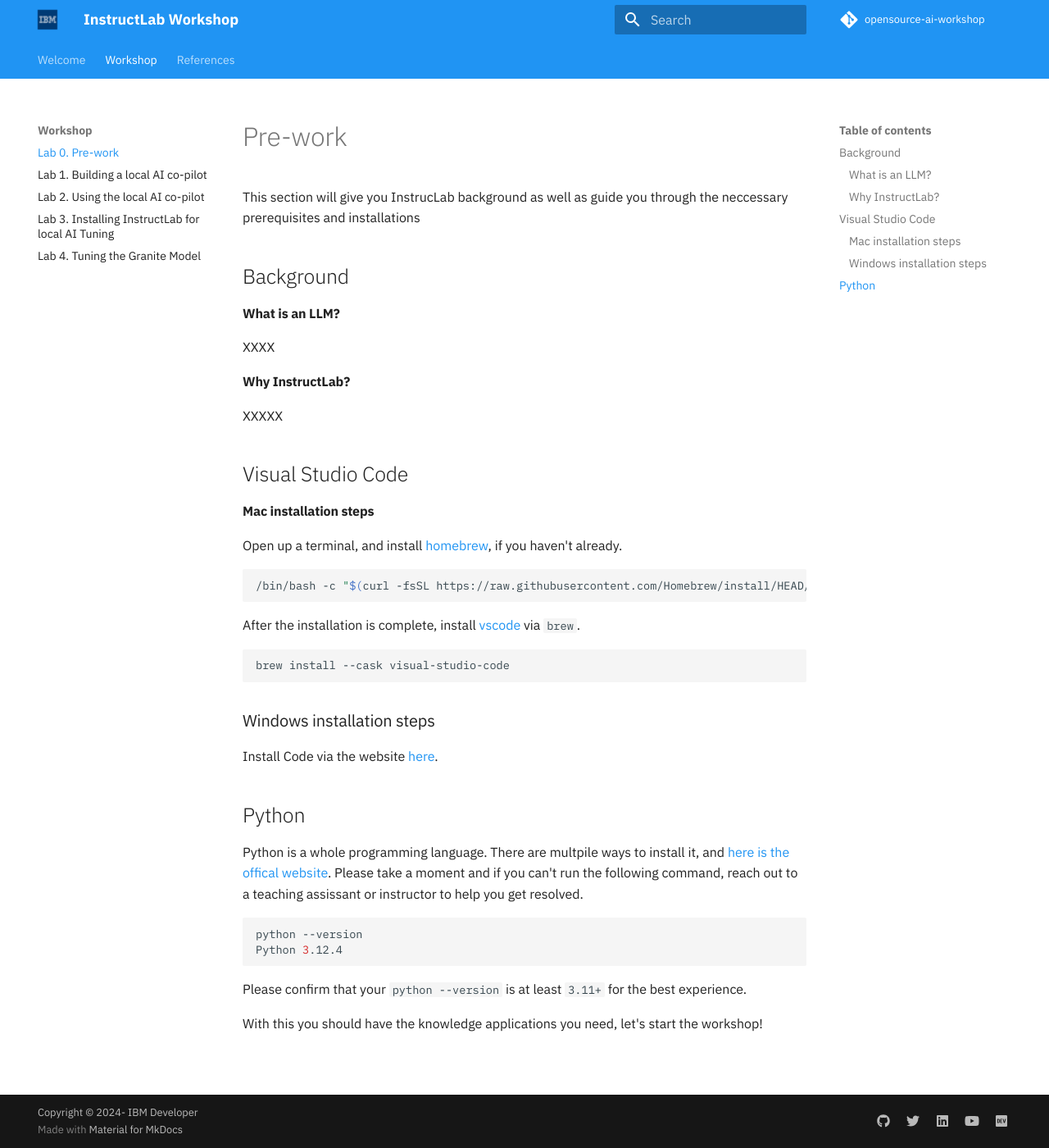
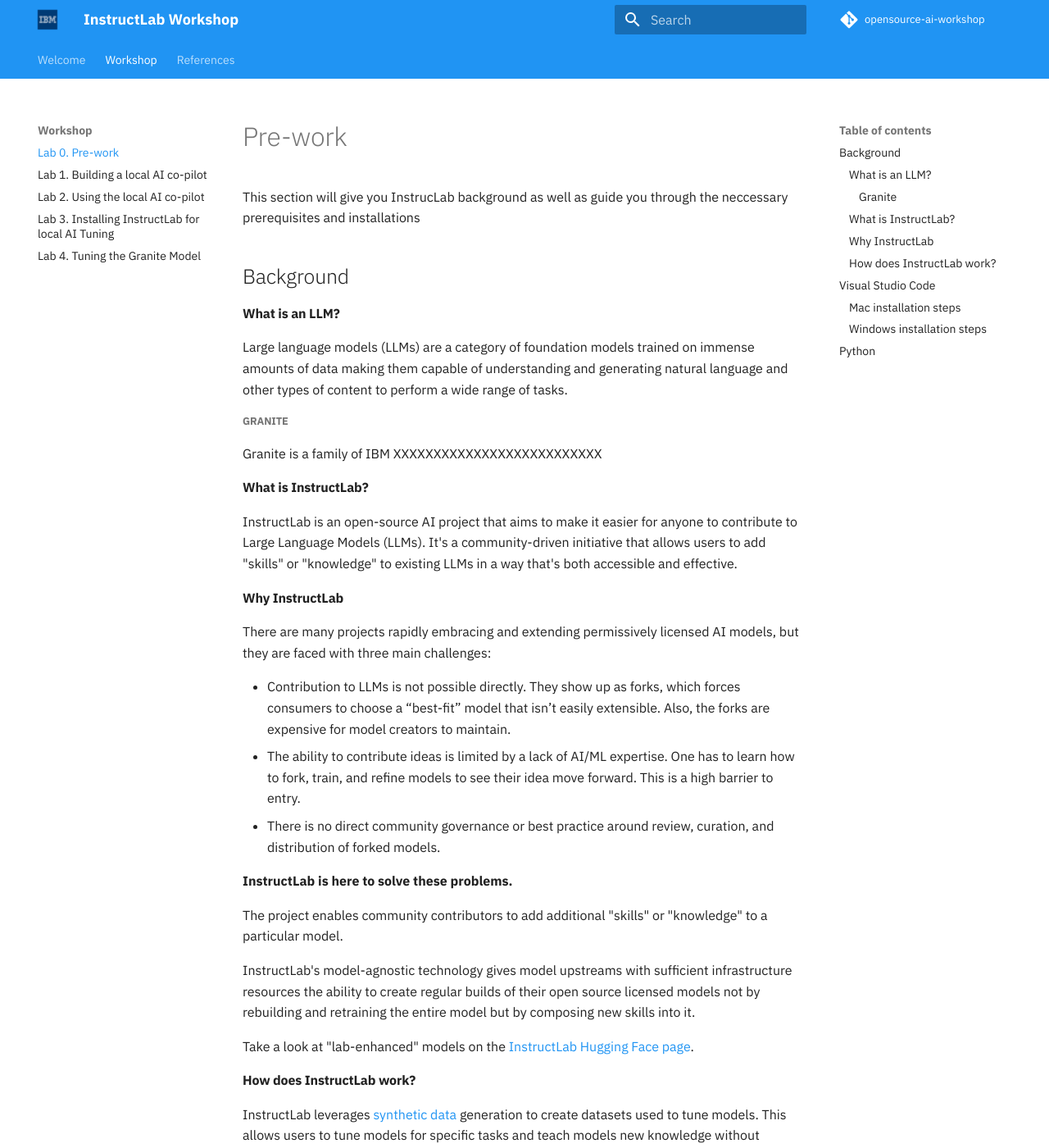
Before and after one commit to IBM/granite-workshop, an MkDocs documentation site: the page built from docs/pre-work/README.md, in a window 1280 px wide and 1400 px high. Shown: the whole window at 82% size. Built offline with MkDocs 1.6.1 and Material for MkDocs 9.7.7, drawn with Linux system fonts in a browser that asks for light colours; comment, search, counter and statistics services are not loaded; some of the changed text lies outside the part shown.

Commit message:
knowledge update

```diff
--- a/docs/pre-work/README.md
+++ b/docs/pre-work/README.md
@@ -5,12 +5,40 @@
 ## Background
 
 #### What is an LLM?
+Large language models (LLMs) are a category of foundation models trained on immense amounts of data making them capable of
+understanding and generating natural language and other types of content to perform a wide range of tasks.
 
-XXXX
+##### Granite
+Granite is a family of IBM
+XXXXXXXXXXXXXXXXXXXXXXXXXX
 
-#### Why InstructLab?
+#### What is InstructLab?
 
-XXXXX
+InstructLab is an open-source AI project that aims to make it easier for anyone to contribute to Large Language Models (LLMs).
+It's a community-driven initiative that allows users to add "skills" or "knowledge" to existing LLMs in a way that's both accessible and effective.
+
+#### Why InstructLab
+There are many projects rapidly embracing and extending permissively licensed AI models, but they are faced with three main challenges:
+
+* Contribution to LLMs is not possible directly. They show up as forks, which forces consumers to choose a “best-fit” model that isn’t easily extensible. Also, the forks are expensive for model creators to maintain.
+* The ability to contribute ideas is limited by a lack of AI/ML expertise. One has to learn how to fork, train, and refine models to see their idea move forward. This is a high barrier to entry.
+* There is no direct community governance or best practice around review, curation, and distribution of forked models.
+
+**InstructLab is here to solve these problems.**
+
+The project enables community contributors to add additional "skills" or "knowledge" to a particular model.
+
+InstructLab's model-agnostic technology gives model upstreams with sufficient infrastructure resources the ability to create regular builds of their open source licensed models not by rebuilding and retraining the entire model but by composing new skills into it.
+
+Take a look at "lab-enhanced" models on the [InstructLab Hugging Face page](https://huggingface.co/instructlab).
+
+#### How does InstructLab work?
+InstructLab leverages [synthetic data](https://www.ibm.com/topics/synthetic-data) generation to create datasets used to tune models.
+This allows users to tune models for specific tasks and teach models new knowledge without needing large amounts of user data.
+The user provided data is added to a [taxonomy](https://github.com/instructlab/taxonomy) tree in the form of YAML files and markdown documents as needed for knowledge.
+The InstructLab training process then generates sythetic data from the files in the taxonomy true and samlples from the data using the Lab tuning process.
+More details and specifics in this process can be found [here](https://arxiv.org/pdf/2403.01081), in the original paper detailing this process created by
+IBM researchers.
 
 ## Visual Studio Code
 
@@ -46,4 +74,4 @@
 
 Please confirm that your `python --version` is at least `3.11+` for the best experience.
 
-With this you should have the knowledge applications you need, let's start the workshop!
+With this you should have the knowledge and applications you need, so let's start the workshop!
```
Also changed, not shown: docs/lab-2/README.md (+2 -2 lines).
